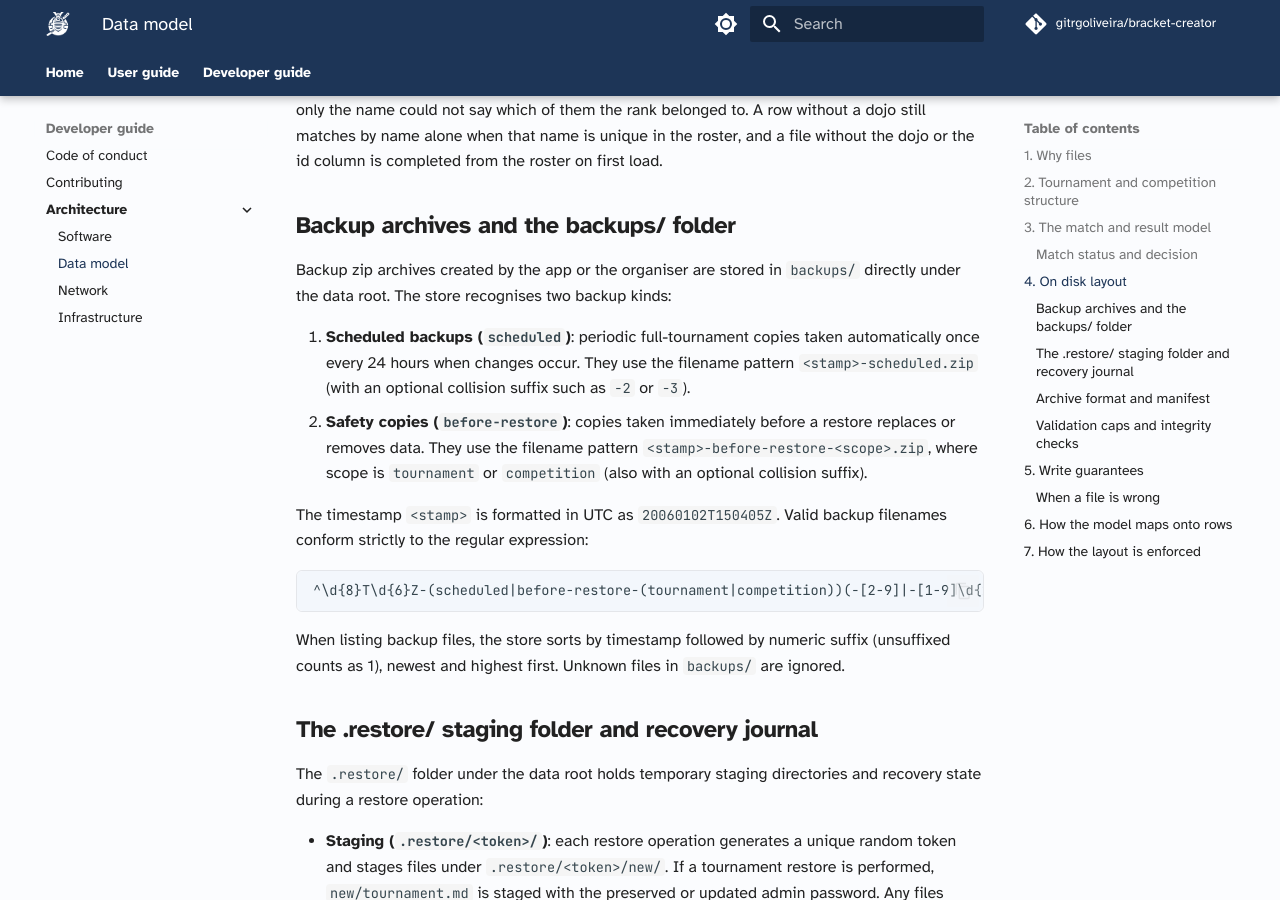
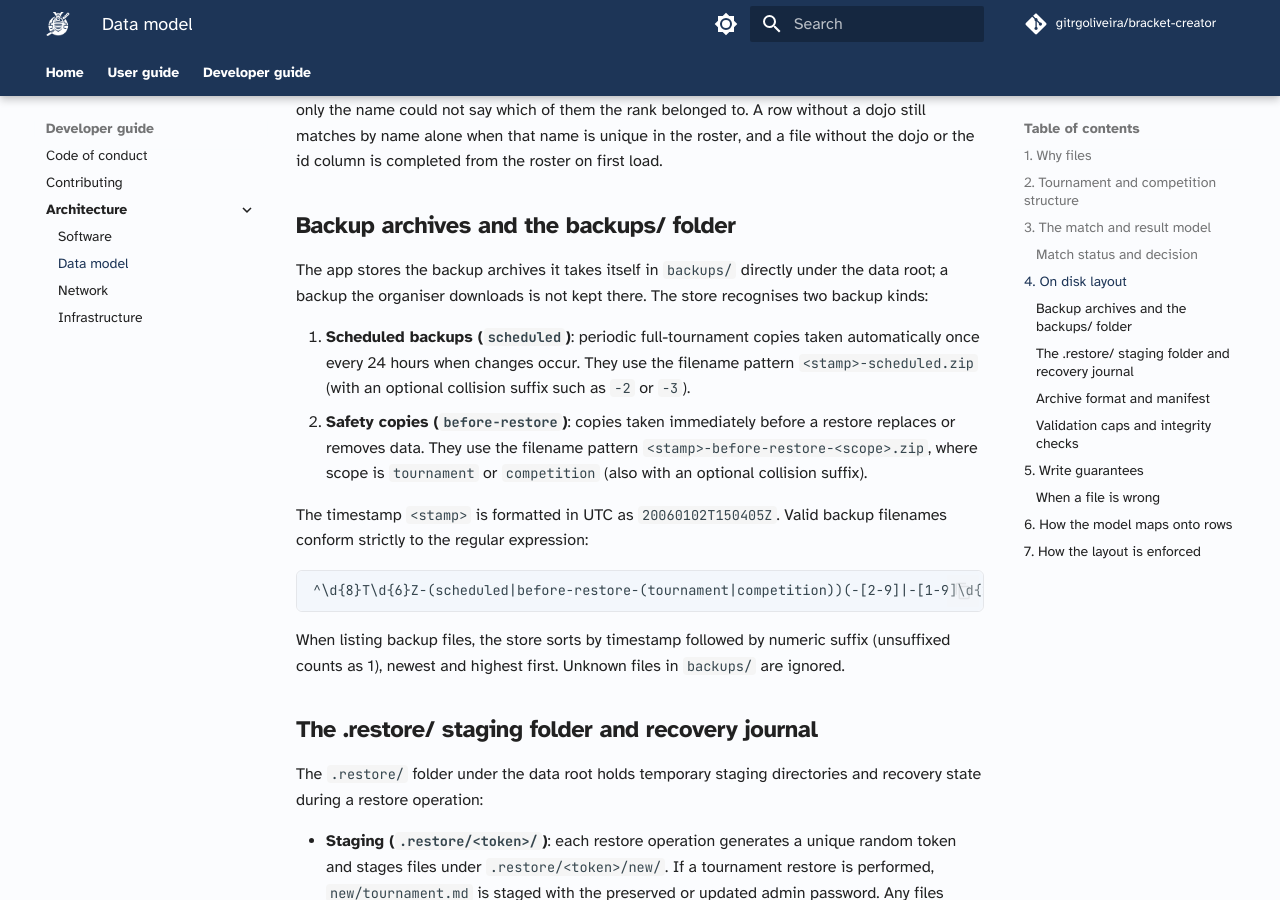
Before and after one commit to gitrgoliveira/bracket-creator, an MkDocs documentation site: the page built from docs/architecture/data-model.md, in a window 1280 px wide and 900 px high, scrolled down 10063 px. Built offline with MkDocs 1.6.1 and Material for MkDocs 9.7.7, drawn with Linux system fonts in a browser that asks for light colours; comment, search, counter and statistics services are not loaded.

Commit message:
docs(backup): backups/ holds the copies the app takes, not the ones the organiser downloads
Co-Authored-By: Claude Opus 5.5 <noreply@anthropic.com>

```diff
--- a/docs/architecture/data-model.md
+++ b/docs/architecture/data-model.md
@@ -663,7 +663,7 @@ a file without the dojo or the id column is completed from the roster on first l
 
 ### Backup archives and the backups/ folder
 
-Backup zip archives created by the app or the organiser are stored in `backups/` directly under the data root. The store recognises two backup kinds:
+The app stores the backup archives it takes itself in `backups/` directly under the data root; a backup the organiser downloads is not kept there. The store recognises two backup kinds:
 
 1. **Scheduled backups (`scheduled`)**: periodic full-tournament copies taken automatically once every 24 hours when changes occur. They use the filename pattern `<stamp>-scheduled.zip` (with an optional collision suffix such as `-2` or `-3`).
 2. **Safety copies (`before-restore`)**: copies taken immediately before a restore replaces or removes data. They use the filename pattern `<stamp>-before-restore-<scope>.zip`, where scope is `tournament` or `competition` (also with an optional collision suffix).
```
